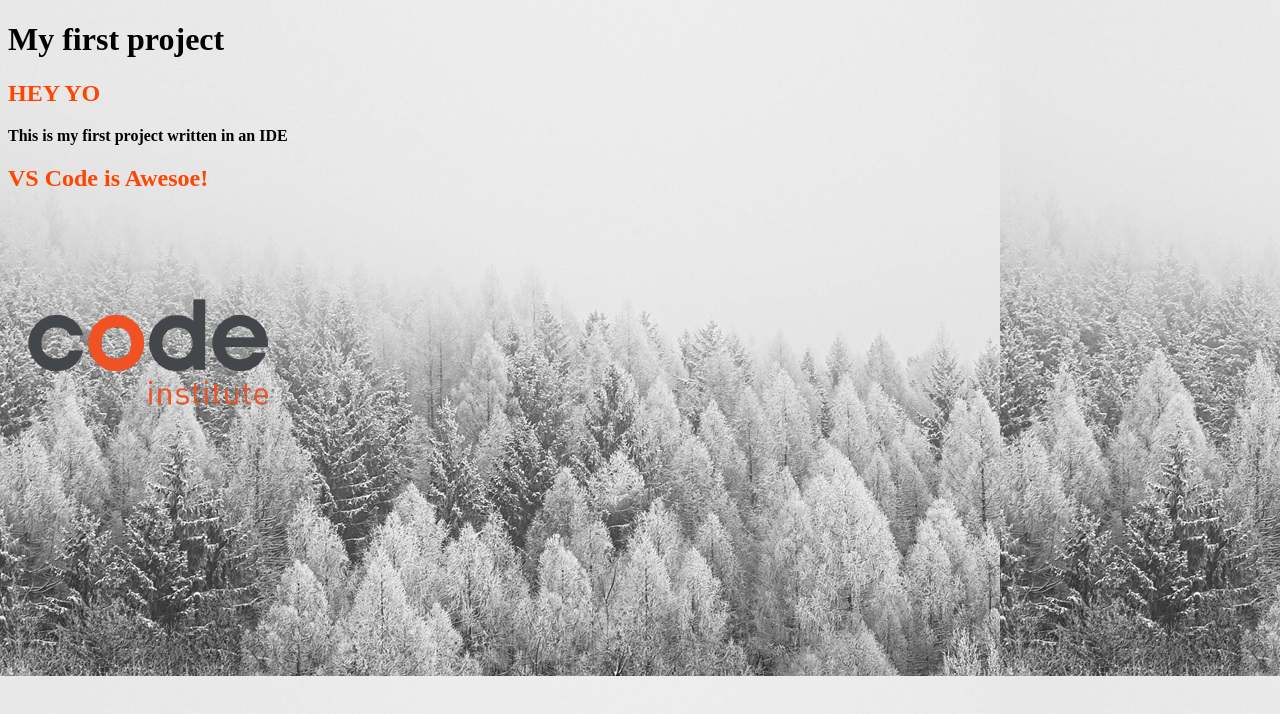
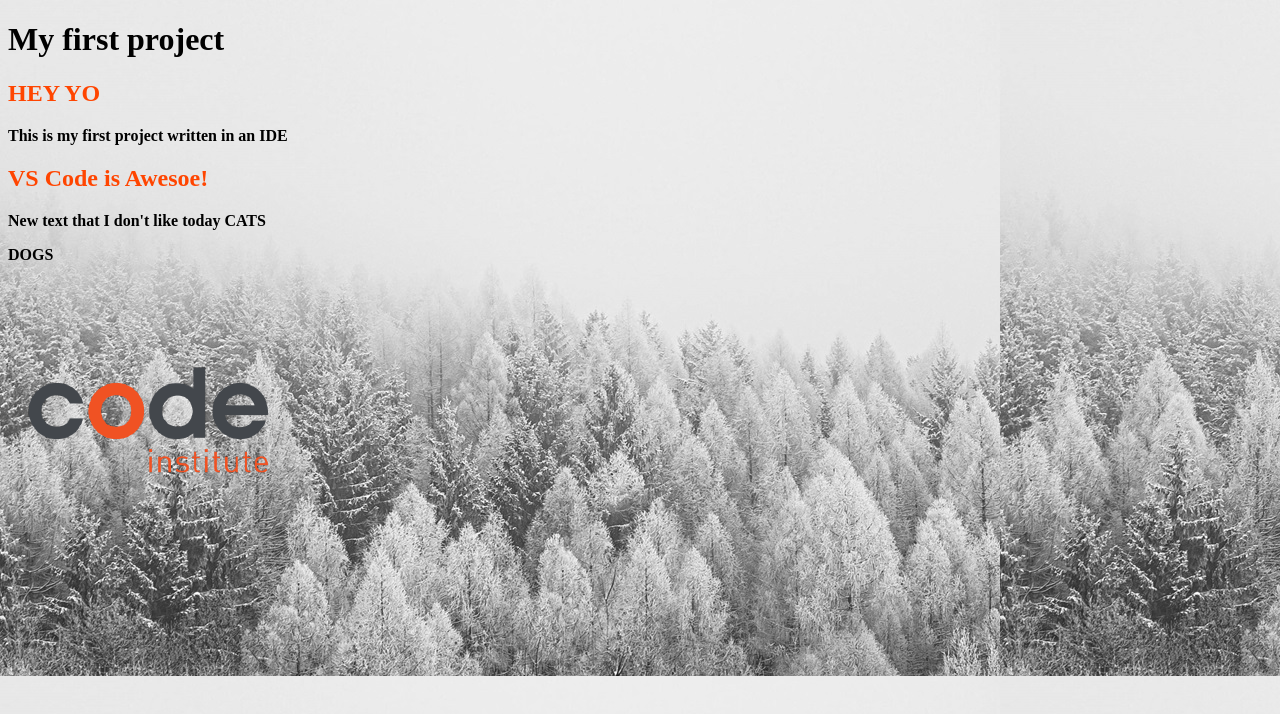
Before and after one commit to jtraveler/my-first-project, a plain HTML site: page index.html in a window 1280 px wide. Drawn offline with Linux system fonts and the light colour scheme.

Commit message:
made some updates bro

```diff
--- a/assets/css/styles.css
+++ b/assets/css/styles.css
@@ -8,5 +8,7 @@ h2 {
 }
 
 p {
-  font-weight: 700;
+  font-weight: 800;
 }
+
+h1 {backgroundL yellow;}
--- a/index.html
+++ b/index.html
@@ -11,6 +11,8 @@
     <h2>HEY YO</h2>
     <p>This is my first project written in an IDE</p>
     <h2>VS Code is Awesoe!</h2>
+    <p>New text that I don't like today CATS</p>
+    <p>DOGS</p>
     <img src="assets/images/01-02-02_ci-logo.png" alt="Code Institute Logo" />
   </body>
 </html>
```
